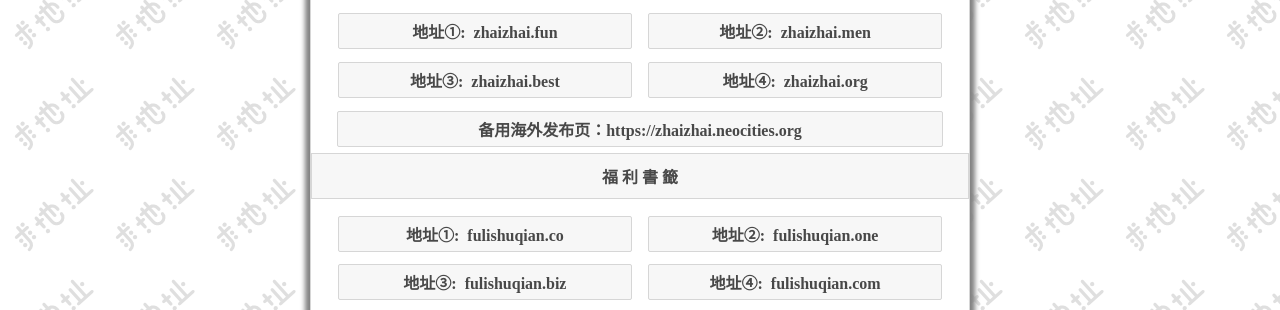
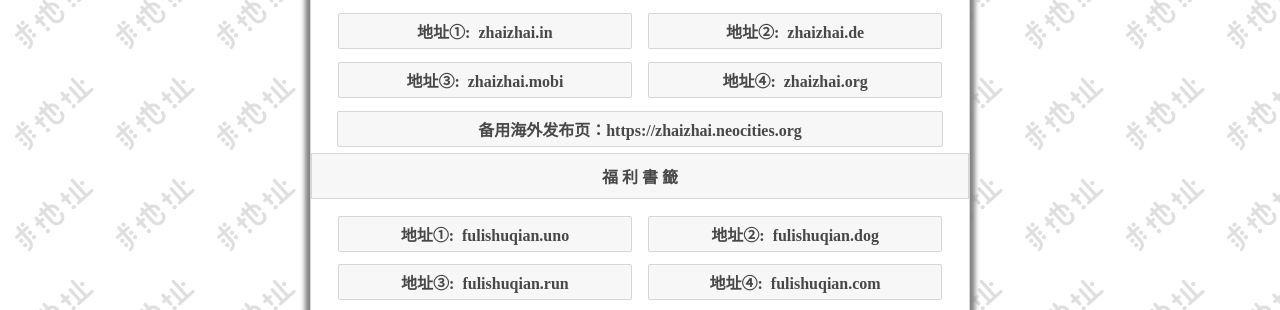
Before and after one commit to qiudizhi/qiudizhi.github.io, a plain HTML site: page index.html in a window 1280 px wide. Shown: the part 240-550 px from the top of the page. Drawn offline with Linux system fonts and the light colour scheme.

Commit message:
Update index.html

```diff
--- a/index.html
+++ b/index.html
@@ -37,15 +37,15 @@ a,a:active,a:hover,a:link,a:visited{color:#484848;text-decoration:none}
 	<div style="font-size:14px; text-align:center; margin-bottom:10px;">为了避免因外星电波干扰导致的丢失，请记住我们的官方发布页！</div>
 	<div class="masked" style="font-size:18px; text-align:center; margin-bottom:10px; color: #F00; font-weight: bold;">按 Ctrl + D 可以收藏该地址，不迷路</div>
 	<div class="title">宅 宅 導 航</div>
-	<div class="goto-1"><a rel="external nofollow" href="https://www.zhaizhai.fun/?qiu" target="_blank">地址①:&nbsp;&nbsp;zhaizhai.fun</a></div>
-	<div class="goto-1"><a rel="external nofollow" href="https://www.zhaizhai.men/?qiu" target="_blank">地址②:&nbsp;&nbsp;zhaizhai.men</a></div>
-	<div class="goto-1"><a rel="external nofollow" href="https://www.zhaizhai.best/?qiu" target="_blank">地址③:&nbsp;&nbsp;zhaizhai.best</a></div>
+	<div class="goto-1"><a rel="external nofollow" href="https://www.zhaizhai.in/?qiu" target="_blank">地址①:&nbsp;&nbsp;zhaizhai.in</a></div>
+	<div class="goto-1"><a rel="external nofollow" href="https://www.zhaizhai.de/?qiu" target="_blank">地址②:&nbsp;&nbsp;zhaizhai.de</a></div>
+	<div class="goto-1"><a rel="external nofollow" href="https://www.zhaizhai.mobi/?qiu" target="_blank">地址③:&nbsp;&nbsp;zhaizhai.mobi</a></div>
 	<div class="goto-1"><a rel="external nofollow" href="https://www.zhaizhai.org/?qiu" target="_blank">地址④:&nbsp;&nbsp;zhaizhai.org</a></div>
 	<div class="goto-1" style="width: 95%;"><a href="https://zhaizhai.neocities.org/" target="_blank">备用海外发布页：https://zhaizhai.neocities.org</a></div>
 	<div class="title">福 利 書 籤</div>
-	<div class="goto-1"><a rel="external nofollow" href="https://www.fulishuqian.co/?qiu" target="_blank">地址①:&nbsp;&nbsp;fulishuqian.co</a></div>
-	<div class="goto-1"><a rel="external nofollow" href="https://www.fulishuqian.one/?qiu" target="_blank">地址②:&nbsp;&nbsp;fulishuqian.one</a></div>
-	<div class="goto-1"><a rel="external nofollow" href="https://www.fulishuqian.biz/?qiu" target="_blank">地址③:&nbsp;&nbsp;fulishuqian.biz</a></div>
+	<div class="goto-1"><a rel="external nofollow" href="https://www.fulishuqian.uno/?qiu" target="_blank">地址①:&nbsp;&nbsp;fulishuqian.uno</a></div>
+	<div class="goto-1"><a rel="external nofollow" href="https://www.fulishuqian.dog/?qiu" target="_blank">地址②:&nbsp;&nbsp;fulishuqian.dog</a></div>
+	<div class="goto-1"><a rel="external nofollow" href="https://www.fulishuqian.run/?qiu" target="_blank">地址③:&nbsp;&nbsp;fulishuqian.run</a></div>
 	<div class="goto-1"><a rel="external nofollow" href="https://www.fulishuqian.com/?qiu" target="_blank">地址④:&nbsp;&nbsp;fulishuqian.com</a></div>
 	<div class="goto-1" style="width: 95%;"><a href="https://fulishuqian.neocities.org/" target="_blank">备用海外发布页：https://fulishuqian.neocities.org</a></div>
 	<div class="title" style="margin-top:10px;">郵箱获取最新地址</div>
```
